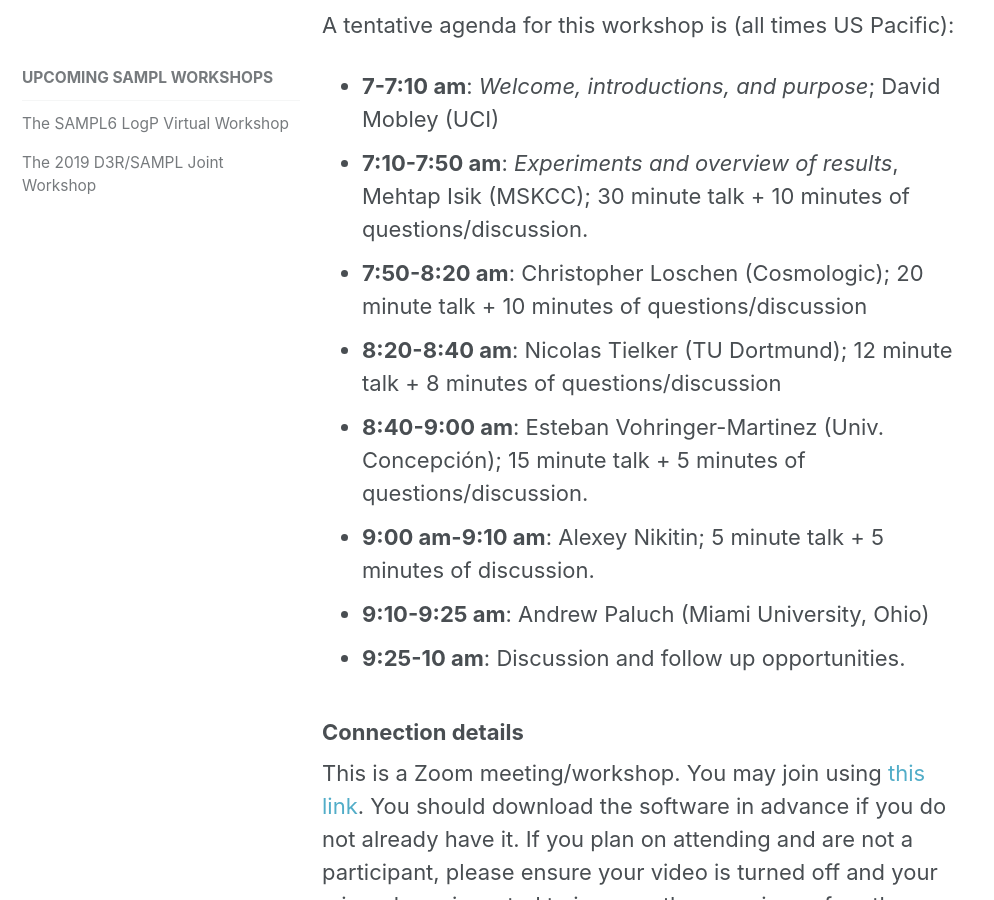
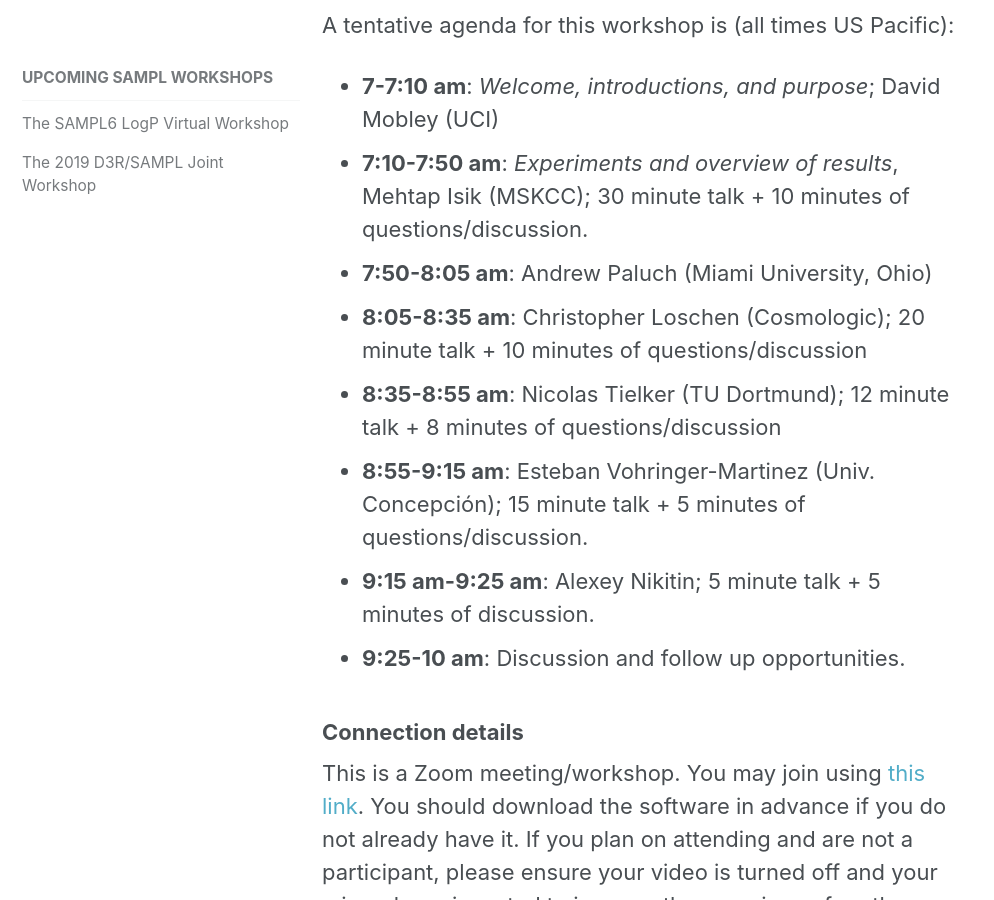
Before and after one commit to samplchallenges/samplchallenges.github.io, a Jekyll site: the page built from _current_challenges/01_workshops.md, in a window 1280 px wide and 900 px high, scrolled down 862 px. Shown: the whole window, without its empty margins (0-994 px from the left). Built offline with Jekyll 4.4.1, drawn with Linux system fonts in a browser that asks for light colours.

Commit message:
Reshuffle agenda to accommodate Paluch

```diff
--- a/_current_challenges/01_workshops.md
+++ b/_current_challenges/01_workshops.md
@@ -21,11 +21,11 @@ We hope this early workshop will result in additional follow-up afterwards.
 A tentative agenda for this workshop is (all times US Pacific):
 - **7-7:10 am**: *Welcome, introductions, and purpose*; David Mobley (UCI)
 - **7:10-7:50 am**: *Experiments and overview of results*, Mehtap Isik (MSKCC); 30 minute talk + 10 minutes of questions/discussion.
-- **7:50-8:20 am**: Christopher Loschen (Cosmologic); 20 minute talk + 10 minutes of questions/discussion
-- **8:20-8:40 am**: Nicolas Tielker (TU Dortmund); 12 minute talk + 8 minutes of questions/discussion
-- **8:40-9:00 am**: Esteban Vohringer-Martinez (Univ. Concepción); 15 minute talk + 5 minutes of questions/discussion.
-- **9:00 am-9:10 am**: Alexey Nikitin; 5 minute talk + 5 minutes of discussion.
-- **9:10-9:25 am**: Andrew Paluch (Miami University, Ohio)
+- **7:50-8:05 am**: Andrew Paluch (Miami University, Ohio)
+- **8:05-8:35 am**: Christopher Loschen (Cosmologic); 20 minute talk + 10 minutes of questions/discussion
+- **8:35-8:55 am**: Nicolas Tielker (TU Dortmund); 12 minute talk + 8 minutes of questions/discussion
+- **8:55-9:15 am**: Esteban Vohringer-Martinez (Univ. Concepción); 15 minute talk + 5 minutes of questions/discussion.
+- **9:15 am-9:25 am**: Alexey Nikitin; 5 minute talk + 5 minutes of discussion.
 - **9:25-10 am**: Discussion and follow up opportunities.
 
 ### Connection details
```
